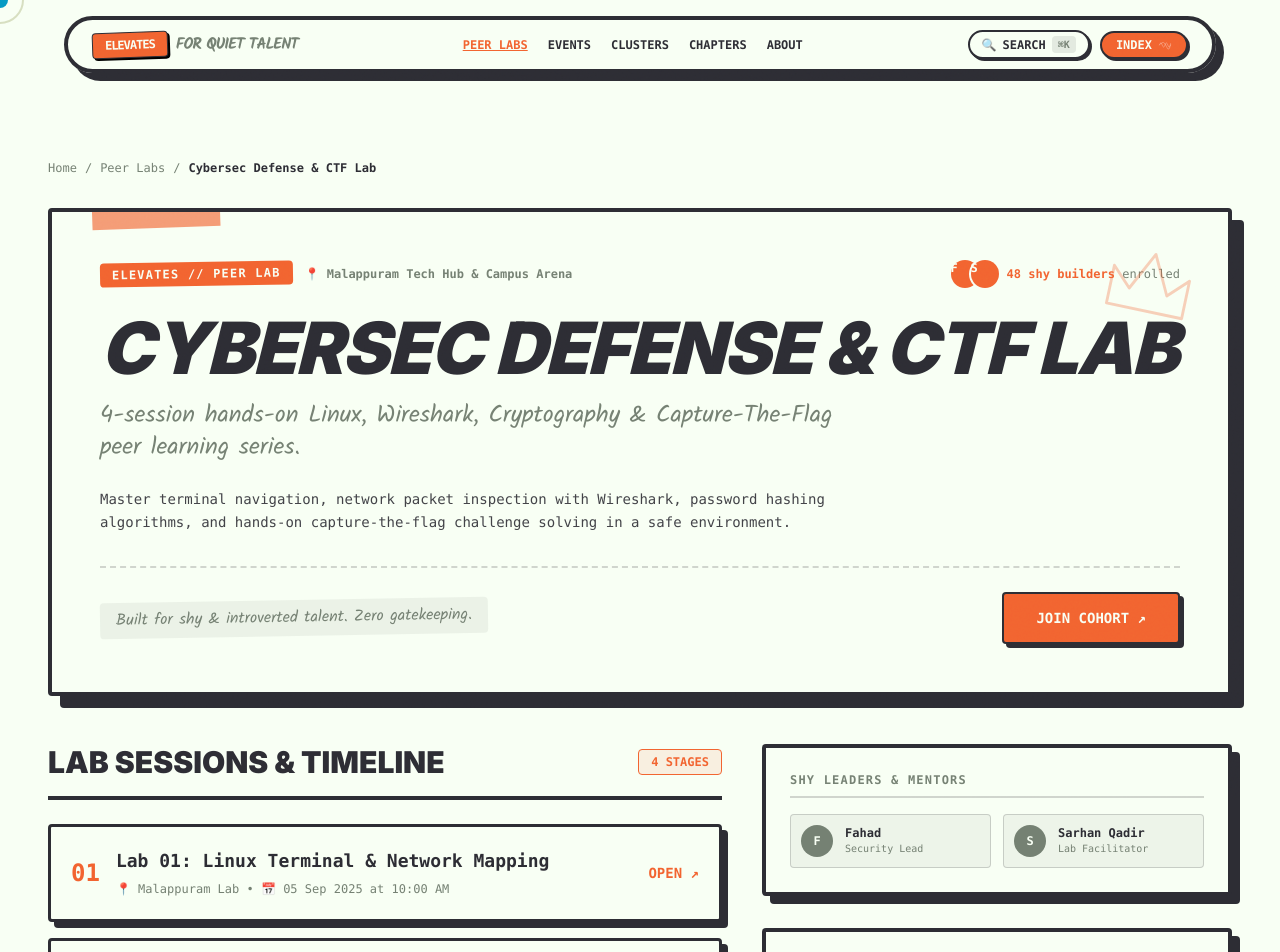
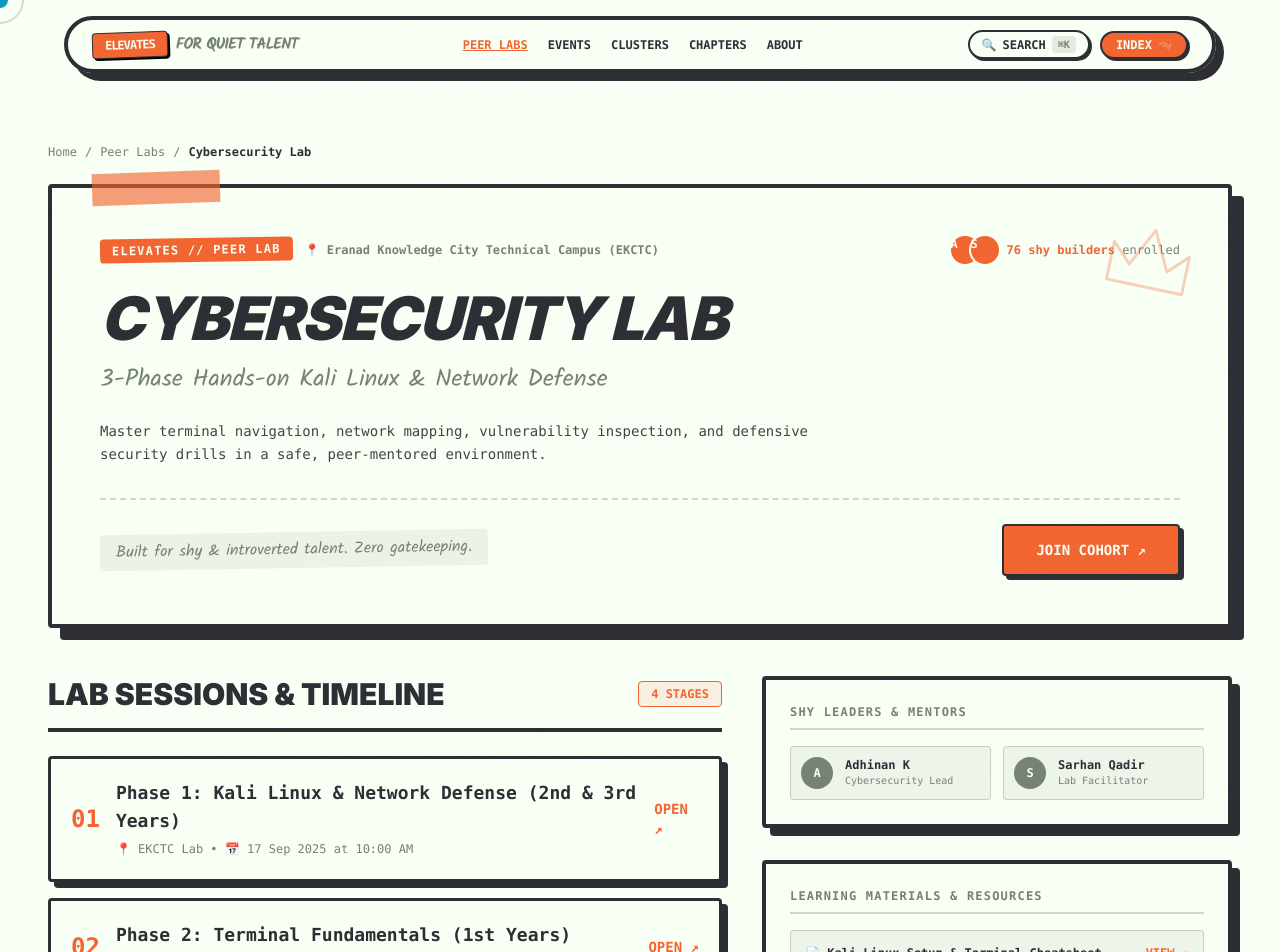
Before and after one commit to Elevates-Foundation/Elevates-web, a Next.js app: page /peer-labs/cybersec-defense-lab in a window 1280 px wide. Shown: the top 952 px of the page. Built offline with nearby package versions, Linux system fonts and the light colour scheme.

Commit message:
feat(peer-labs): link Cyber Raid CTF and update EKCTC chapter timeline

```diff
--- a/src/app/peer-labs/[slug]/page.tsx
+++ b/src/app/peer-labs/[slug]/page.tsx
@@ -66,14 +66,14 @@ export default async function PeerLabDetailPage({ params }: PageProps) {
   };
 
   return (
-    <main className="min-h-screen bg-paper text-graphite pt-36 md:pt-40 pb-24 px-6 md:px-12 max-w-7xl mx-auto selection:bg-flame selection:text-paper relative overflow-hidden">
+    <main className="min-h-screen bg-paper text-graphite pt-32 md:pt-36 pb-24 px-6 md:px-12 max-w-7xl mx-auto selection:bg-flame selection:text-paper relative">
       <script
         type="application/ld+json"
         dangerouslySetInnerHTML={{ __html: JSON.stringify(courseJsonLd) }}
       />
 
       {/* Breadcrumb Navigation */}
-      <nav aria-label="Breadcrumb" className="mb-8 font-mono text-xs text-olive flex items-center gap-2">
+      <nav aria-label="Breadcrumb" className="mb-6 font-mono text-xs text-olive flex items-center gap-2">
         <Link href="/" className="hover:underline">Home</Link>
         <span>/</span>
         <Link href="/peer-labs" className="hover:underline">Peer Labs</Link>
@@ -82,7 +82,7 @@ export default async function PeerLabDetailPage({ params }: PageProps) {
       </nav>
 
       {/* 1. ELEVATES Full-Width Hero Section */}
-      <section className="bg-paper border-4 border-graphite rounded-sm p-8 md:p-12 shadow-[12px_12px_0px_0px_rgba(45,45,52,1)] mb-12 relative overflow-hidden">
+      <section className="bg-paper border-4 border-graphite rounded-sm p-8 md:p-12 shadow-[12px_12px_0px_0px_rgba(45,45,52,1)] mb-12 relative">
         {/* Tape Graphic */}
         <div className="absolute -top-4 left-10 w-32 h-8 bg-flame/80 rotate-[-2deg] opacity-80" />
 
@@ -111,7 +111,7 @@ export default async function PeerLabDetailPage({ params }: PageProps) {
           </div>
         </div>
 
-        <h1 className="text-4xl md:text-7xl font-black italic uppercase tracking-tight text-graphite mb-4">
+        <h1 className="text-3xl md:text-5xl lg:text-6xl font-black italic uppercase tracking-tight text-graphite mb-4">
           {lab.title}
         </h1>
 
--- a/src/data/chapters/eranad-knowledge-city.ts
+++ b/src/data/chapters/eranad-knowledge-city.ts
@@ -4,11 +4,11 @@ export const eranadKnowledgeCityChapter: Chapter = {
   slug: "eranad-knowledge-city",
   chapterNumber: "01",
   name: "Eranad Knowledge City Chapter",
-  college: "Eranad Knowledge City Technical Campus, Cherukulam, Manjeri",
+  college: "Eranad Knowledge City Technical Campus",
   district: "Malappuram",
   foundedDate: "September 2025",
   lead: {
-    name: "Adhinan K",
+    name: "Danish Gagarin",
     role: "Campus Chapter Lead",
   },
   facultyCoordinator: {
@@ -32,16 +32,34 @@ export const eranadKnowledgeCityChapter: Chapter = {
       description: "Official campus launch with Chief Guest Shibili Rahiman KP. 120 seats filled in 1-2 hours.",
     },
     {
-      title: "Cybersecurity & Web Defense Workshop",
-      date: "October 2025",
-      headcount: 45,
-      description: "Hands-on security workshop on web vulnerability scanning and CTF basics.",
+      title: "1-Day Cybersecurity Workshop (3 Phases)",
+      date: "September 17–25, 2025",
+      headcount: 76,
+      description: "3-phase intensive Kali Linux & network security workshop led by Adhinan K in collaboration with IEDC across 1st, 2nd, 3rd, and 4th year batches.",
     },
     {
-      title: "Vibranium TechFest Platform Sprint",
-      date: "November 2025",
+      title: "STAP — Skill Taste Assessment Program",
+      date: "September 22, 2025",
+      headcount: 72,
+      description: "1-Day hands-on assessment in AI, Data, and UI/UX with Skilltrai Freelance Academy exploring student skill fits.",
+    },
+    {
+      title: "First Spark — Basics of Electronics Workshop",
+      date: "September 26, 2025",
+      headcount: 48,
+      description: "Beginner-friendly circuit design, semiconductors, and passive component fundamentals led by Sahad Nisham K.",
+    },
+    {
+      title: "Vibranium 5.0 QR Treasure Hunt & Platform Sprint",
+      date: "October 09, 2025",
       headcount: 30,
-      description: "5-day rapid dev sprint building the full fest event management system.",
+      description: "Campus-wide cryptic QR scavenger hunt and rapid platform deployment powering all fest event registrations.",
+    },
+    {
+      title: "Cyber Raid — Capture The Flag (CTF)",
+      date: "October 09, 2025",
+      headcount: 45,
+      description: "Competitive cybersecurity CTF battle with a ₹1,500 prize pool led by Adhinan K in collaboration with IEDC.",
     },
     {
       title: "Celestia CSE Relaunch & 1-Hour Build",
--- a/src/data/peer-labs.ts
+++ b/src/data/peer-labs.ts
@@ -2,85 +2,28 @@ import { PeerLabSeries } from "@/types/peer-lab";
 
 export const PEER_LABS: PeerLabSeries[] = [
   {
-    id: "operation-java",
-    slug: "operation-java",
-    title: "Operation Java",
-    subtitle: "A 6-session hands-on Peer Lab designed for quiet & shy students to master OOPs, Data Structures, and real software architecture.",
-    description: "Built specifically for introverted & quiet talent ready to transition from passive learners to shippable builders. Day 1: Java basics & syntax. Day 2: OOPs, collections & exception handling. Zero gatekeeping, hands-on support, and pair mentorship.",
-    campusName: "Model Engineering College, Thrikkakara",
-    status: "Completed",
-    joinedCount: 62,
-    facilitators: [
-      { name: "Hashim Mohamed T A", role: "Peer Lead" },
-      { name: "Ajay Ajith Nair", role: "Mentor" },
-      { name: "Melbin Kuriakose Mathew", role: "Mentor" },
-      { name: "Jayasankar Menon V", role: "Mentor" },
-      { name: "Tejaswini B", role: "Mentor" },
-      { name: "Miliya Eldhose", role: "Mentor" },
-      { name: "Aswin S", role: "Mentor" },
-      { name: "John Thomas Mathew", role: "Mentor" },
-      { name: "S. Sreeshankar", role: "Mentor" },
-      { name: "Kiran P Nandakumar", role: "Mentor" }
-    ],
-    resources: [
-      { title: "Java OOPs Cheat Sheet & Architecture Guide", url: "https://github.com/Elevates-Foundation", type: "PDF Resource" },
-      { title: "Operation Java GitHub Starter Code Repository", url: "https://github.com/Elevates-Foundation", type: "GitHub Repo" },
-      { title: "Problem Set 01 — Classes & Inheritance Exercises", url: "https://github.com/Elevates-Foundation", type: "Exercises" }
-    ],
-    lessons: [
-      { id: "day-1", slug: "day-1-basics", title: "Lab 01: Core Syntax & JVM Basics", date: "27 Jul 2025", time: "04:30 PM", location: "CCF Lab", eventSlug: "oops-again-java" },
-      { id: "day-2", slug: "day-2-deep-dive", title: "Lab 02: Classes & Inheritance Deep Dive", date: "29 Jul 2025", time: "04:30 PM", location: "CCF Lab", eventSlug: "oops-again-java" },
-      { id: "day-3", slug: "day-3-recap", title: "Lab 03: Interfaces & Abstract Architecture", date: "03 Aug 2025", time: "04:30 PM", location: "Online Stream", eventSlug: "oops-again-java" },
-      { id: "day-4", slug: "day-4-oops", title: "Lab 04: Exception Handling & Collections", date: "05 Aug 2025", time: "08:00 PM", location: "Online Stream", eventSlug: "oops-again-java" },
-      { id: "day-5", slug: "day-5-oops-bakki", title: "Lab 05: Practical Design Patterns", date: "06 Aug 2025", time: "04:30 PM", location: "CCF Lab", eventSlug: "oops-again-java" },
-      { id: "day-6", slug: "oops-again-java", title: "Lab 06: Final Project Showcase (OOPS AGAIN)", date: "10 Aug 2025", time: "04:30 PM", location: "CCF Lab", eventSlug: "oops-again-java" }
-    ],
-    featured: true,
-  },
-  {
     id: "cybersec-defense-lab",
     slug: "cybersec-defense-lab",
-    title: "Cybersec Defense & CTF Lab",
-    subtitle: "4-session hands-on Linux, Wireshark, Cryptography & Capture-The-Flag peer learning series.",
-    description: "Master terminal navigation, network packet inspection with Wireshark, password hashing algorithms, and hands-on capture-the-flag challenge solving in a safe environment.",
-    campusName: "Malappuram Tech Hub & Campus Arena",
+    title: "Cybersecurity Lab",
+    subtitle: "3-Phase Hands-on Kali Linux & Network Defense",
+    description: "Master terminal navigation, network mapping, vulnerability inspection, and defensive security drills in a safe, peer-mentored environment.",
+    campusName: "Eranad Knowledge City Technical Campus (EKCTC)",
     status: "Completed",
-    joinedCount: 48,
+    joinedCount: 76,
+    featured: true,
     facilitators: [
-      { name: "Fahad", role: "Security Lead" },
+      { name: "Adhinan K", role: "Cybersecurity Lead" },
       { name: "Sarhan Qadir", role: "Lab Facilitator" }
     ],
     resources: [
-      { title: "Linux Command Line Security Cheatsheet", url: "https://github.com/Elevates-Foundation", type: "Doc" },
+      { title: "Kali Linux Setup & Terminal Cheatsheet", url: "https://github.com/Elevates-Foundation", type: "Doc" },
       { title: "Wireshark Packet Analysis Labs", url: "https://github.com/Elevates-Foundation", type: "Labs" }
     ],
     lessons: [
-      { id: "cs-1", slug: "cybersec-basics", title: "Lab 01: Linux Terminal & Network Mapping", date: "05 Sep 2025", time: "10:00 AM", location: "Malappuram Lab", eventSlug: "cybersec-basics" },
-      { id: "cs-2", slug: "cybersec-basics", title: "Lab 02: Packet Inspection & Wireshark", date: "12 Sep 2025", time: "02:00 PM", location: "Malappuram Lab", eventSlug: "cybersec-basics" },
-      { id: "cs-3", slug: "cybersec-escape-room", title: "Lab 03: Cryptography & Hashes", date: "20 Sep 2025", time: "03:00 PM", location: "Online", eventSlug: "cybersec-escape-room" },
-      { id: "cs-4", slug: "cybersec-escape-room", title: "Lab 04: ESCAPE ROOM CTF Challenge", date: "04 Apr 2026", time: "10:00 AM", location: "Thrissur Campus", eventSlug: "cybersec-escape-room" }
-    ]
-  },
-  {
-    id: "spark-electronics-lab",
-    slug: "spark-electronics-lab",
-    title: "Spark Electronics & Hardware Lab",
-    subtitle: "3-part hardware prototyping series from breadboards and soldering to ESP32 microcontrollers.",
-    description: "Build physical hardware projects step-by-step. Understand voltage dividers, digital sensors, Arduino C++, and ESP32 Wi-Fi microcontrollers without gatekeeping.",
-    campusName: "MES College & Kozhikode Innovation Lab",
-    status: "Completed",
-    joinedCount: 54,
-    facilitators: [
-      { name: "Rayan", role: "Hardware Lead" }
-    ],
-    resources: [
-      { title: "Arduino & ESP32 Pinout Cheat Sheet", url: "https://github.com/Elevates-Foundation", type: "PDF" },
-      { title: "Circuit Schematics & Sensor Datasheets", url: "https://github.com/Elevates-Foundation", type: "Schematics" }
-    ],
-    lessons: [
-      { id: "se-1", slug: "spark-electronics", title: "Lab 01: Breadboards & Circuit Fundamentals", date: "12 Oct 2025", time: "09:30 AM", location: "MES Campus", eventSlug: "spark-electronics" },
-      { id: "se-2", slug: "spark-electronics", title: "Lab 02: Microcontrollers & Sensor Interfacing", date: "19 Oct 2025", time: "10:00 AM", location: "MES Campus", eventSlug: "spark-electronics" },
-      { id: "se-3", slug: "spark-electronics", title: "Lab 03: ESP32 Wireless Sensor Nodes", date: "26 Oct 2025", time: "02:00 PM", location: "Innovation Lab", eventSlug: "spark-electronics" }
+      { id: "cs-1", slug: "cybersec-basics", title: "Phase 1: Kali Linux & Network Defense (2nd & 3rd Years)", date: "17 Sep 2025", time: "10:00 AM", location: "EKCTC Lab", eventSlug: "cybersec-basics" },
+      { id: "cs-2", slug: "cybersec-basics", title: "Phase 2: Terminal Fundamentals (1st Years)", date: "24 Sep 2025", time: "10:00 AM", location: "EKCTC Lab", eventSlug: "cybersec-basics" },
+      { id: "cs-3", slug: "cybersec-basics", title: "Phase 3: Security & Ethical Hacking (4th Years)", date: "25 Sep 2025", time: "10:00 AM", location: "EKCTC Lab", eventSlug: "cybersec-basics" },
+      { id: "cs-4", slug: "cyber-raid-ctf", title: "Capstone: Cyber Raid Capture The Flag (₹1500 Prize Pool)", date: "09 Oct 2025", time: "10:00 AM", location: "EKCTC Campus", eventSlug: "cyber-raid-ctf" }
     ]
   }
 ];
```
